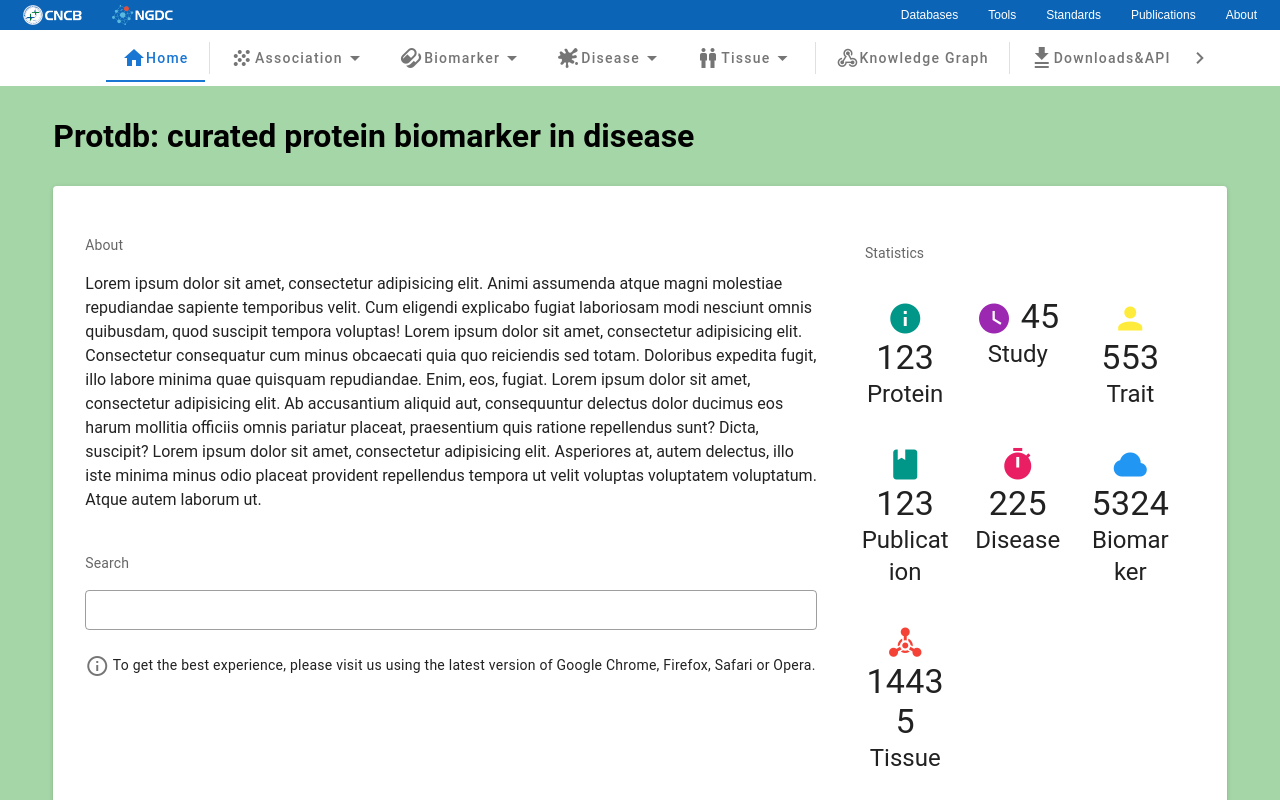
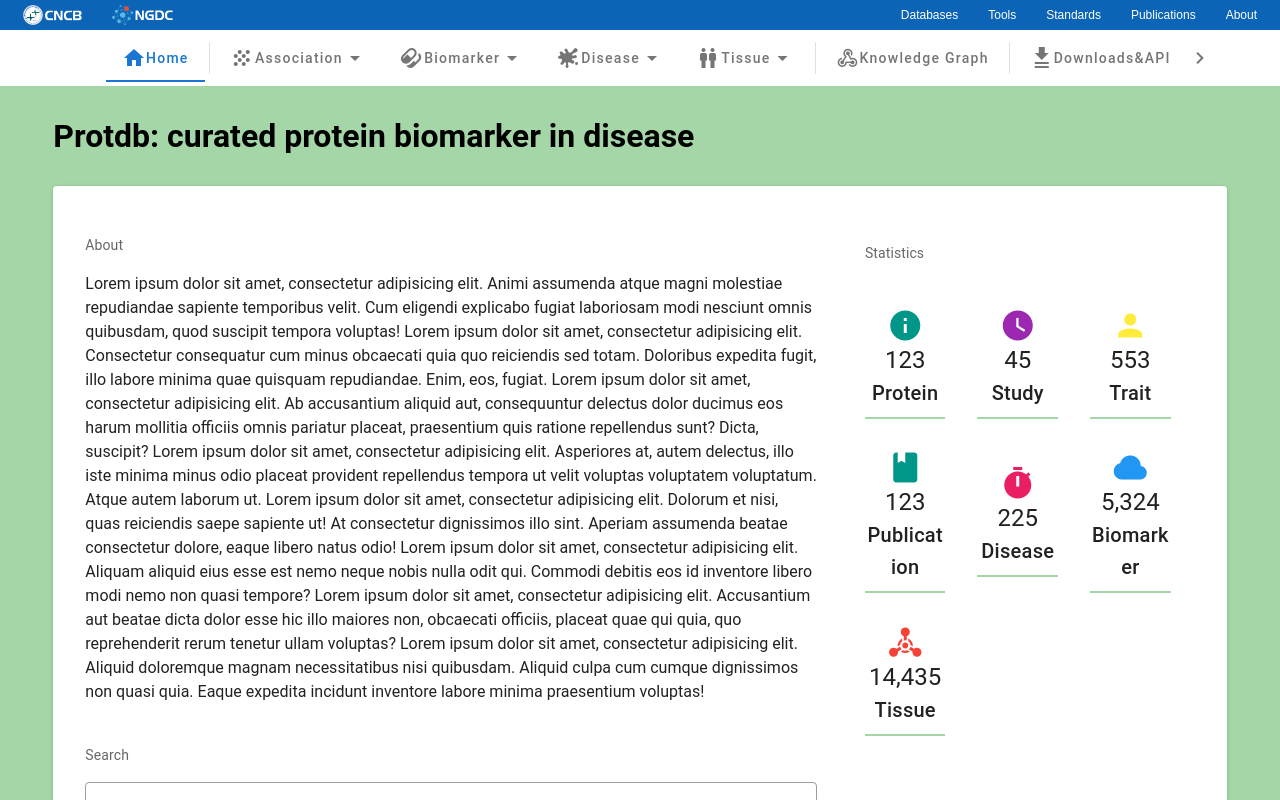
Before and after one commit to sunyl312/protdb_frontend, a Vue app: page / in a window 1280 px wide. Shown: the top 800 px of the page. Built offline with nearby package versions, Linux system fonts and the light colour scheme; the HTML template or start-up script is replaced by a standard one.

Commit message:
Pretty Home Page

```diff
--- a/src/store/index.js
+++ b/src/store/index.js
@@ -5,6 +5,7 @@ Vue.use(Vuex)
 
 export default new Vuex.Store({
   state: {
+    mainColor1:"#A5D6A7",
   },
   getters: {
   },
--- a/src/views/Home.vue
+++ b/src/views/Home.vue
@@ -10,7 +10,7 @@
           </div>
           <v-card class="pa-8">
             <v-row>
-              <v-col cols="8">
+              <v-col cols="12" lg="8" md="8" sm="12" xl="8">
                 <v-row>
                   <v-col cols="12">
                     <v-card elevation="0">
@@ -26,13 +26,22 @@
                       ratione repellendus sunt? Dicta, suscipit?
                       Lorem ipsum dolor sit amet, consectetur adipisicing elit. Asperiores at, autem delectus, illo iste
                       minima minus odio placeat provident repellendus tempora ut velit voluptas voluptatem voluptatum.
-                      Atque autem laborum ut.
+                      Atque autem laborum ut. Lorem ipsum dolor sit amet, consectetur adipisicing elit. Dolorum et
+                      nisi, quas reiciendis saepe sapiente ut! At consectetur dignissimos illo sint. Aperiam assumenda
+                      beatae consectetur dolore, eaque libero natus odio! Lorem ipsum dolor sit amet, consectetur
+                      adipisicing elit. Aliquam aliquid eius esse est nemo neque nobis nulla odit qui. Commodi debitis
+                      eos id inventore libero modi nemo non quasi tempore? Lorem ipsum dolor sit amet, consectetur
+                      adipisicing elit. Accusantium aut beatae dicta dolor esse hic illo maiores non, obcaecati
+                      officiis, placeat quae qui quia, quo reprehenderit rerum tenetur ullam voluptas? Lorem ipsum dolor
+                      sit amet, consectetur adipisicing elit. Aliquid doloremque magnam necessitatibus nisi quibusdam.
+                      Aliquid culpa cum cumque dignissimos non quasi quia. Eaque expedita incidunt inventore labore
+                      minima praesentium voluptas!
                     </v-card>
                   </v-col>
                   <v-col cols="12">
                     <v-card elevation="0">
                       <v-card-subtitle class="px-0">Search</v-card-subtitle>
-                      <v-text-field dense flat full-width hide-details outlined clearable ></v-text-field>
+                      <v-text-field clearable dense flat full-width hide-details outlined></v-text-field>
 
                     </v-card>
                   </v-col>
@@ -45,33 +54,41 @@
                   </v-col>
                 </v-row>
               </v-col>
-              <v-col cols="4">
+              <v-col cols="12" lg="4" md="4" sm="12" xl="4">
                 <v-hover v-slot="{hover}">
                   <v-card
                       :elevation="hover?1:0"
                       class="pa-2"
                   >
-
                     <v-card-subtitle>Statistics</v-card-subtitle>
-
                     <v-row no-gutters>
-
-
-                      <v-col v-for='item in statistic_data' cols="4">
+                      <v-col v-for='item in statistic_data' cols="12" lg="4" md="4" sm="6" xl="4">
                         <v-hover v-slot="{ hover }">
                           <a href="" style="text-decoration: none">
-                            <v-card :elevation="hover?1:0" class="text-center px-2 py-3 ma-1">
+                            <v-card class="text-center px-1 py-1   " elevation="0" height="100%">
+                              <v-sheet :elevation="hover?1:0" :outlined="hover?true:false"
+                                       class=" d-flex align-center px-3 "
+                                       min-height="150">
+                                <v-sheet :style="{borderBottom: `${$store.state.mainColor1} 2px solid`}" class="mx-auto py-2 "
+                                         width="100%">
+                                  <div
+                                      class="text-h5"
+                                  >
+                                    <v-icon :color="item.color">{{ item.icon }} mdi-36px</v-icon>
+                                    <br/>
+                                    {{ item.num.toLocaleString() }}
+                                  </div>
+                                  <v-divider dark></v-divider>
 
-                              <div
-                                  class="text-h4"
-                              >
-                                <v-icon :color="item.color">{{ item.icon }} mdi-36px</v-icon>
-                                {{ item.num }}
-                              </div>
-                              <v-divider dark></v-divider>
+                                  <div :class="[item.fontsize]"
+                                       v-html="item.name"
 
-                              <div :class="[item.fontsize]"
-                                   v-html="item.name"></div>
+                                  >
+
+                                  </div>
+                                </v-sheet>
+
+                              </v-sheet>
 
 
                             </v-card>
@@ -102,20 +119,28 @@
         <v-spacer></v-spacer>
         <v-col cols="11">
           <v-row>
-            <v-col cols="3">
-              <v-card height="300" style="margin-top: -80px">
+            <v-col cols="12" lg="3" md="6" sm="12" xl="3">
+              <v-card
+                  :style="{marginTop: (( $vuetify.breakpoint.name == 'lg' ||  $vuetify.breakpoint.name == 'xl') ? '-80px' : '12px')}"
+                  height="300">
                 <v-card-subtitle class="text-center">Tookit</v-card-subtitle>
                 <v-card-text></v-card-text>
               </v-card>
             </v-col>
-            <v-col cols="3">
-              <v-card height="300" style="margin-top: -80px">
+            <v-col cols="12" lg="3" md="6" sm="12" xl="3">
+              <v-card
+                  :style="{marginTop: (( $vuetify.breakpoint.name == 'lg' ||  $vuetify.breakpoint.name == 'xl') ? '-80px' : '12px')}"
+                  height="300">
                 <v-card-subtitle class="text-center">Updates</v-card-subtitle>
-                <v-card-text></v-card-text>
+                <v-card-text>
+
+                </v-card-text>
               </v-card>
             </v-col>
-            <v-col cols="3">
-              <v-card height="300" style="margin-top: -80px">
+            <v-col cols="12" lg="3" md="6" sm="12" xl="3">
+              <v-card
+                  :style="{marginTop: (( $vuetify.breakpoint.name == 'lg' ||  $vuetify.breakpoint.name == 'xl') ? '-80px' : '12px')}"
+                  height="300">
                 <v-card-subtitle class="text-center">How to Cite</v-card-subtitle>
                 <v-card-text>Lorem ipsum dolor sit amet, consectetur adipisicing elit. Ad, adipisci architecto
                   blanditiis corporis cumque debitis delectus earum facilis illo, modi nam optio perferendis provident
@@ -123,8 +148,10 @@
                 </v-card-text>
               </v-card>
             </v-col>
-            <v-col cols="3">
-              <v-card height="300" style="margin-top: -80px">
+            <v-col cols="12" lg="3" md="6" sm="12" xl="3">
+              <v-card
+                  :style="{marginTop: (( $vuetify.breakpoint.name == 'lg' ||  $vuetify.breakpoint.name == 'xl') ? '-80px' : '12px') }"
+                  height="300">
                 <v-card-subtitle class="text-center">Related Links</v-card-subtitle>
                 <v-card-text></v-card-text>
               </v-card>
@@ -155,52 +182,61 @@ export default {
           icon: "mdi-information",
           name: "Protein",
           color: "teal",
-          fontsize: 'text-h5',
+          fontsize: 'text-h6',
           num: 123
         }, {
           to: "/",
           icon: "mdi-clock",
           name: "Study",
           color: "purple",
-          fontsize: 'text-h5',
+          fontsize: 'text-h6',
           num: 45
         }, {
           to: "/",
           icon: "mdi-account",
           name: "Trait",
           color: "yellow",
-          fontsize: 'text-h5',
+          fontsize: 'text-h6',
           num: 553
         }, {
           to: "/",
           icon: "mdi-book",
           name: "Publication",
           color: "teal",
-          fontsize: 'text-h5',
+          fontsize: 'text-h6',
           num: 123
         }, {
           to: "/",
           icon: "mdi-timer",
           name: "Disease",
           color: "pink",
-          fontsize: 'text-h5',
+          fontsize: 'text-h6',
           num: 225
         }, {
           to: "/",
           icon: "mdi-cloud",
           name: "Biomarker",
           color: "blue",
-          fontsize: 'text-h5',
+          fontsize: 'text-h6',
           num: 5324
         }, {
           to: "/",
           icon: "mdi-chemical-weapon",
           name: "Tissue",
           color: "red",
-          fontsize: 'text-h5',
+          fontsize: 'text-h6',
           num: 14435
         },
       ]
+    }
+  },
+  methods: {
+    toggleOffSet() {
+      if ($vuetify.breakpoint.name == 'md' || $vuetify.breakpoint.name == 'lg' || $vuetify.breakpoint.name == 'xl') {
+        return '-80px'
+      } else {
+        return '8px'
+      }
     }
   }
 }
```
